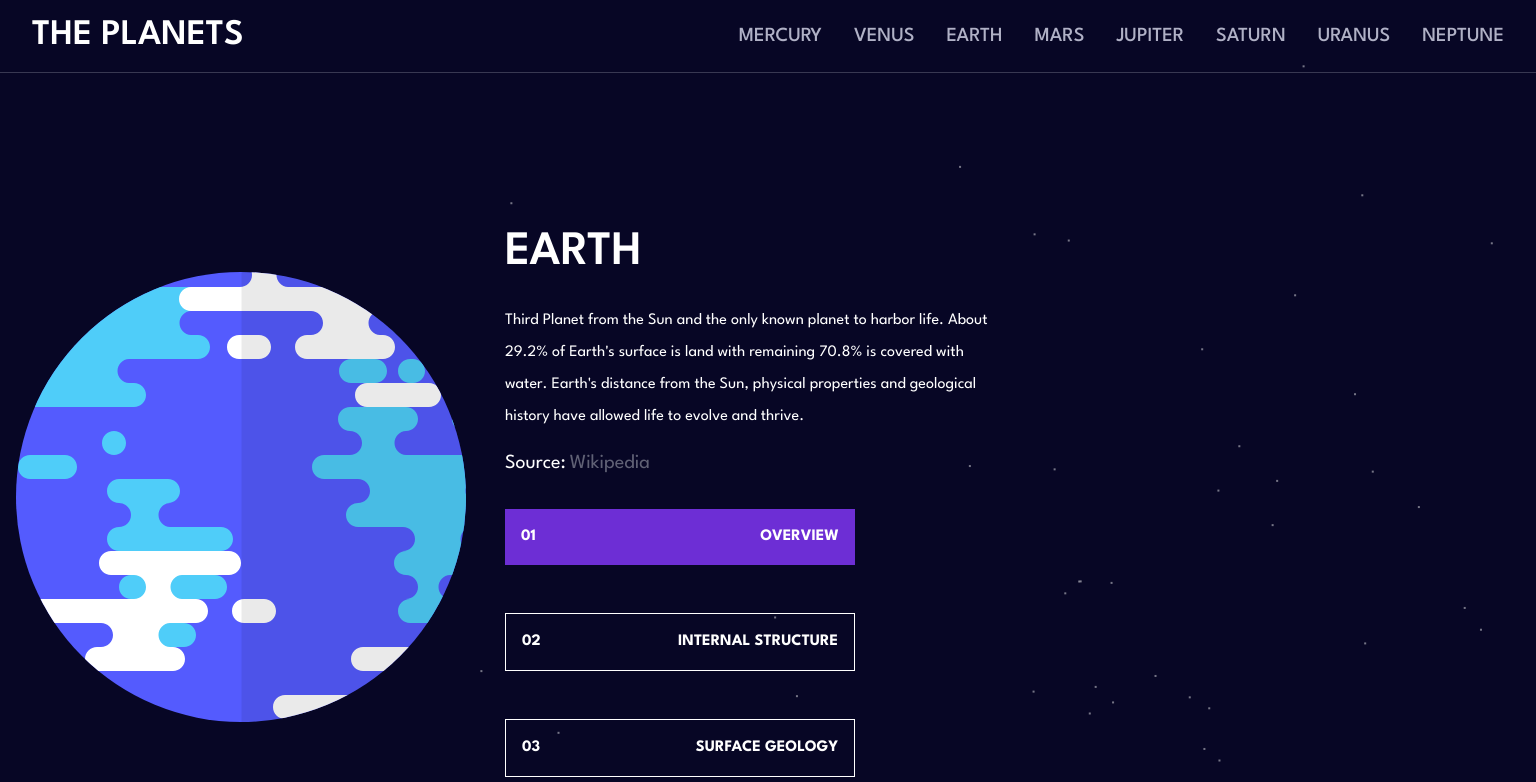
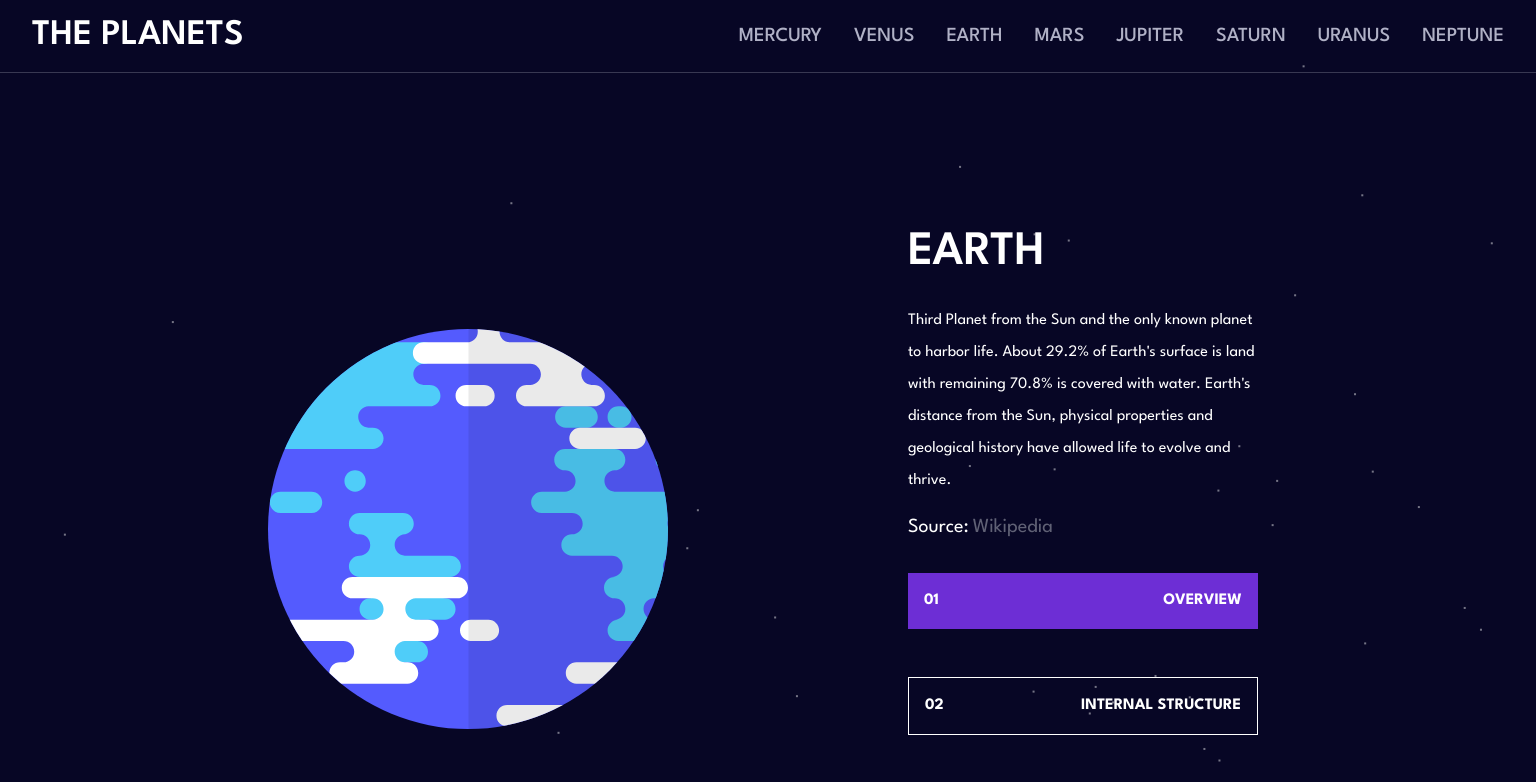
Before and after one commit to ShinobiKoda/The-Planets, a React (Vite) app: page / in a window 1536 px wide. Shown: the top 782 px of the page. Built offline with nearby package versions, Linux system fonts and the light colour scheme.

Commit message:
add gap to planet img and description

```diff
--- a/src/components/PlanetCard.jsx
+++ b/src/components/PlanetCard.jsx
@@ -36,13 +36,11 @@ const PlanetCard = ({ planet, selectedTab, switchTabs }) => {
           <img src={tabContent.image} alt="" />
         </div>
         <div className="planet-tabs w-full my-12 max-w-[1000px] mx-auto">
-          <div className="text-center w-full flex flex-col gap-4 mobile-description max-w-[500px]">
+          <div className="text-center w-full flex flex-col gap-4 mobile-description">
             <h4 className="font-semibold text-[3rem] text-left">
               {planet.name.toUpperCase()}
             </h4>
-            <p className="leading-8 max-w-[500px]">
-              {tabContent.description}
-            </p>
+            <p className="leading-8 max-w-[500px]">{tabContent.description}</p>
             <p className="flex items-center gap-1 text-xl font-normal">
               Source:
               <a
@@ -54,7 +52,7 @@ const PlanetCard = ({ planet, selectedTab, switchTabs }) => {
               </a>
             </p>
           </div>
-          <div className="flex flex-col max-w-[350px] planet-tabs-nav font-bold justify-between gap-12 flex-1">
+          <div className="flex flex-col max-w-[350px] planet-tabs-nav font-bold justify-between gap-12 flex-1 *:gap-4 *:whitespace-nowrap">
             <div
               className={`flex justify-between items-center p-4 cursor-pointer hover:opacity-90 ${
                 selectedTab === 0 ? "" : "bg-transparent border border-white"
--- a/src/index.css
+++ b/src/index.css
@@ -227,13 +227,15 @@ body {
     display: flex;
     flex-direction: row;
     width: 100%;
+    max-width: 1000px;
     justify-content: space-between;
     align-items: center;
     margin: 0 auto;
+    gap: 15rem;
   }
 
   .planet-image{
-    max-width: 35rem;
+    max-width: 25rem;
   }
 
 
```
